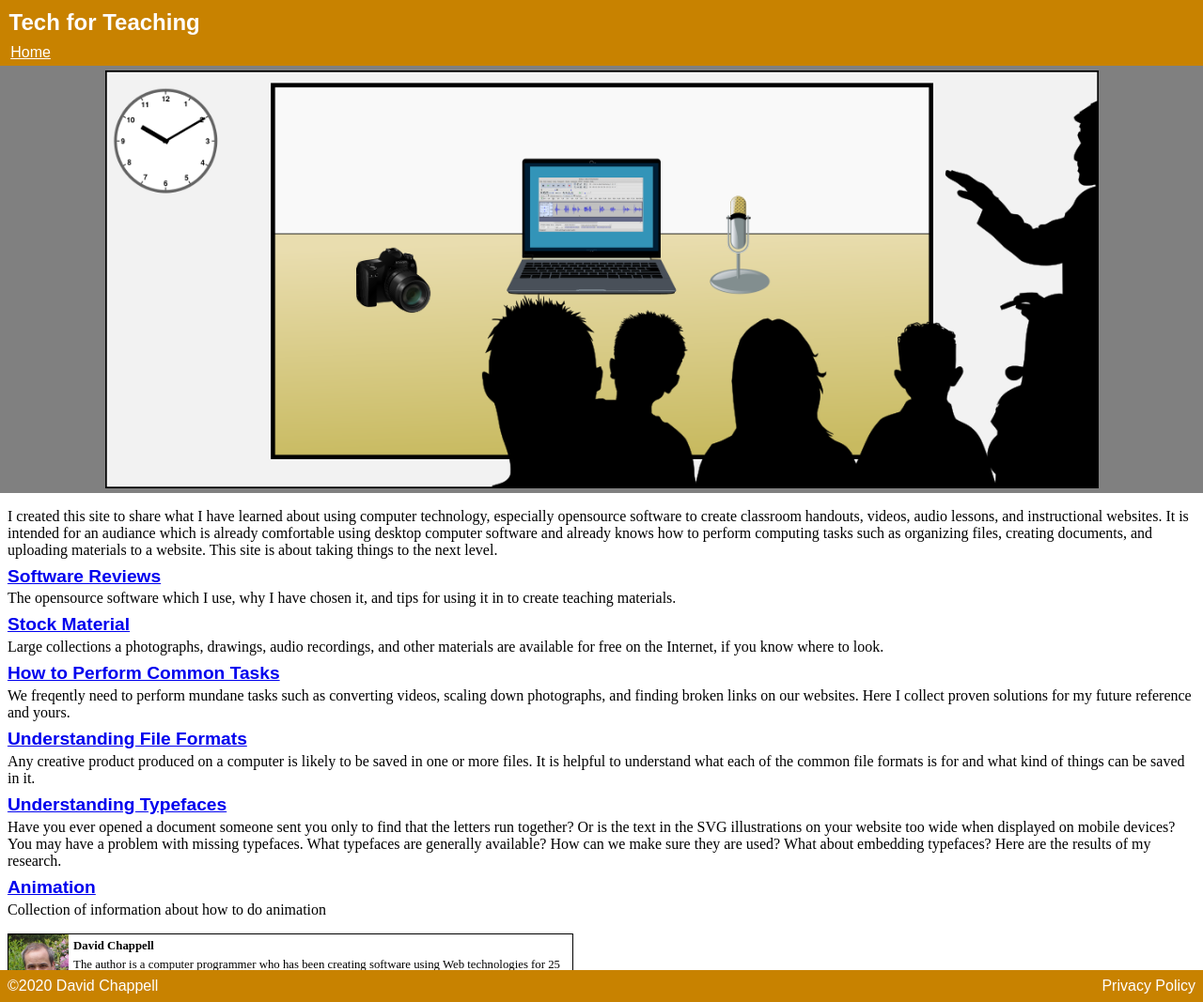
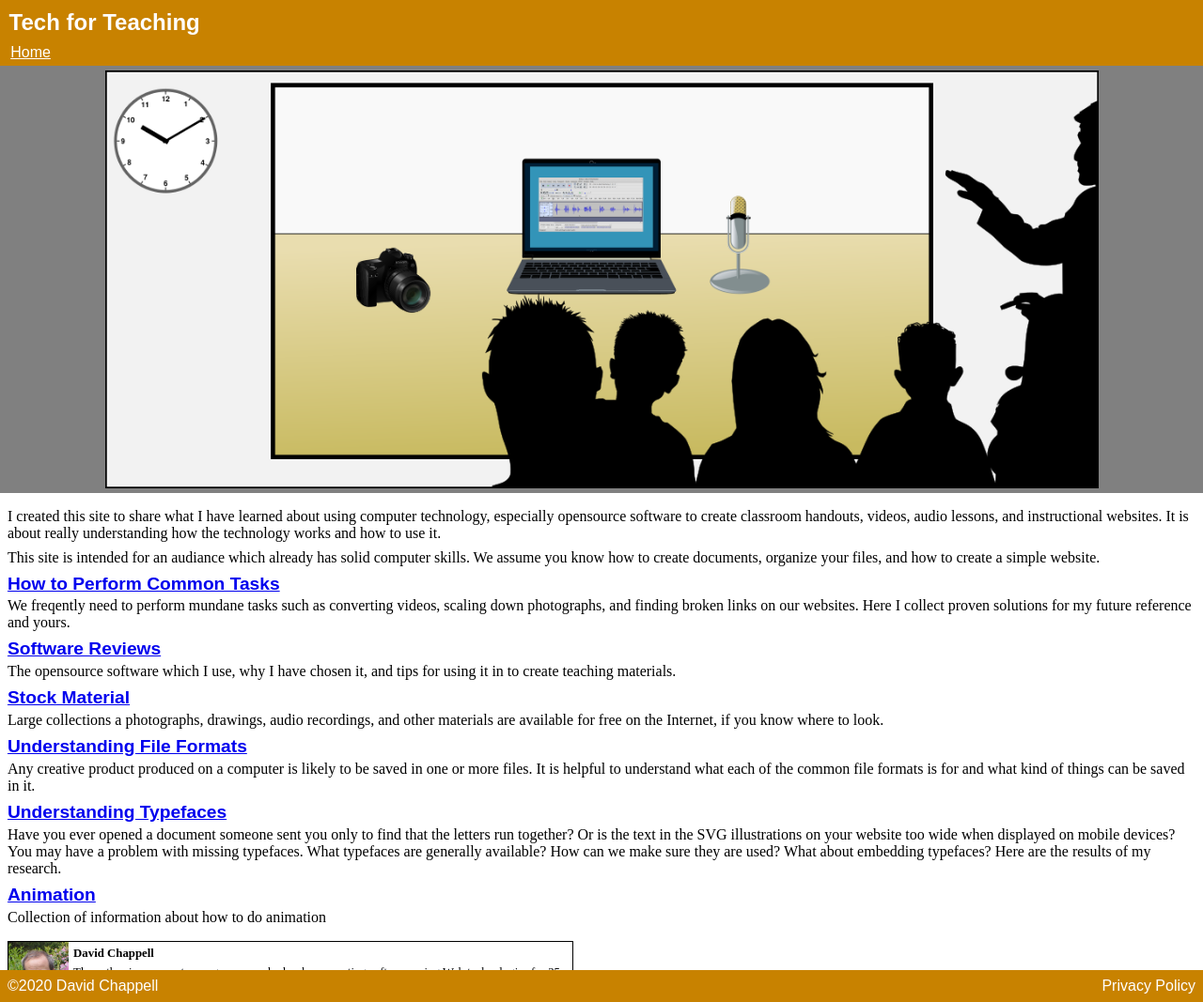
Before and after one commit to david672orford/tech-for-teaching, a Jekyll site: the page built from index.md, in a window 1280 px wide. Shown: the whole page at 94% size. Built offline with Jekyll 4.4.1, drawn with Linux system fonts in a browser that asks for light colours; our own code applies the rules of GitHub Pages for plain Markdown files.

Commit message:
tweaked home page

```diff
--- a/index.md
+++ b/index.md
@@ -4,11 +4,17 @@ title_alt: A teacher jestures at a projection screen showing a laptop, microphon
 ---
 I created this site to share what I have learned about using computer
 technology, especially opensource software to create classroom handouts,
-videos, audio lessons, and instructional websites. It is intended for an
-audiance which is already comfortable using desktop computer software and
-already knows how to perform computing tasks such as organizing files, creating
-documents, and uploading materials to a website. This site is about taking
-things to the next level.
+videos, audio lessons, and instructional websites. It is about really
+understanding how the technology works and how to use it.
+
+This site is intended for an audiance which already has solid computer
+skills. We assume you know how to create documents, organize your files,
+and how to create a simple website.
+
+## [How to Perform Common Tasks](howto/)
+We freqently need to perform mundane tasks such as converting videos,
+scaling down photographs, and finding broken links on our websites.
+Here I collect proven solutions for my future reference and yours.
 
 ## [Software Reviews](software/)
 The opensource software which I use, why I have chosen it, and tips
@@ -18,11 +24,6 @@ for using it in to create teaching materials.
 Large collections a photographs, drawings, audio recordings, and other
 materials are available for free on the Internet, if you know where
 to look.
-
-## [How to Perform Common Tasks](howto/)
-We freqently need to perform mundane tasks such as converting videos,
-scaling down photographs, and finding broken links on our websites.
-Here I collect proven solutions for my future reference and yours.
 
 ## [Understanding File Formats](file-formats/)
 Any creative product produced on a computer is likely to be saved in one
```
